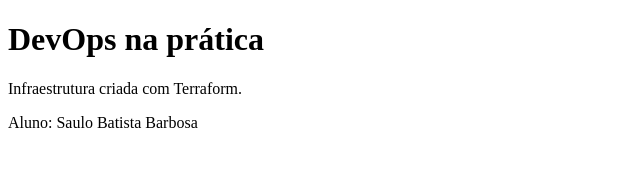
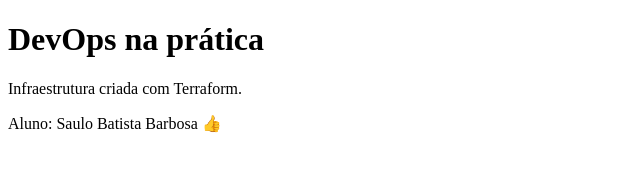
Before and after one commit to saulobbarbosa/aula-terraform, a website: page site/index.html in a window 1280 px wide. Shown: the full height of the page, 0-640 px from the left. Drawn offline with Linux system fonts and the light colour scheme.

Commit message:
Alteração na página

```diff
--- a/site/index.html
+++ b/site/index.html
@@ -9,7 +9,7 @@
 <body>
     <h1>DevOps na prática</h1>
     <p>Infraestrutura criada com Terraform.</p>
-    <p>Aluno: Saulo Batista Barbosa</p>
+    <p>Aluno: Saulo Batista Barbosa 👍</p>
 </body>
 
 </html>
```
